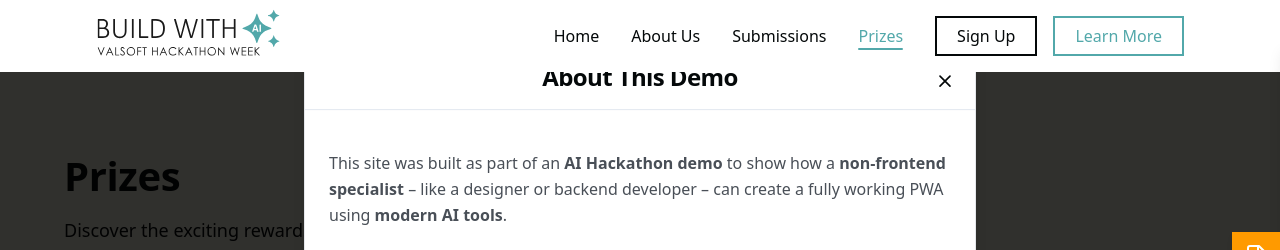
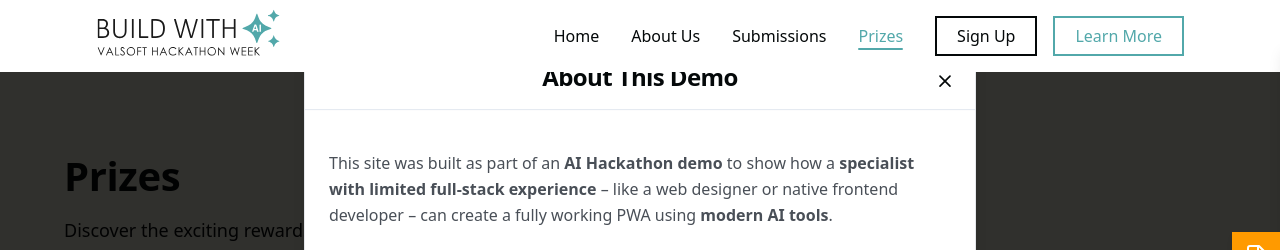
Before and after one commit to stodev/buld-with-ai-pwa-demo, a React (Vite) app: page /prizes in a window 1280 px wide. Both pictures are taken after a click on the button "Learn More". Shown: the top 250 px of the page. Built offline with nearby package versions, Linux system fonts and the light colour scheme.

Commit message:
readme content fix

```diff
--- a/src/components/modals/LearnMoreModal.tsx
+++ b/src/components/modals/LearnMoreModal.tsx
@@ -85,9 +85,8 @@ const LearnMoreModal: React.FC<LearnMoreModalProps> = ({ isOpen, onClose }) => {
           <DialogDescription className="text-base text-[--text-cold-dark]">
               <div className="space-y-7">
                 <p className="leading-relaxed">
-                  This site was built as part of an <strong>AI Hackathon demo</strong> to show how a
-                  <strong> non-frontend specialist</strong> – like a designer or backend developer – can create a
-                  fully working PWA using <strong>modern AI tools</strong>.
+                  This site was built as part of an <strong>AI Hackathon demo</strong> to show how a <strong>specialist with limited full-stack experience</strong> – like a web designer or native frontend developer –
+                  can create a fully working PWA using <strong>modern AI tools</strong>.
                 </p>
                 <p className="leading-relaxed">
                   Instead of using a ready-made template, the entire site was created <strong>from scratch</strong>,
```
